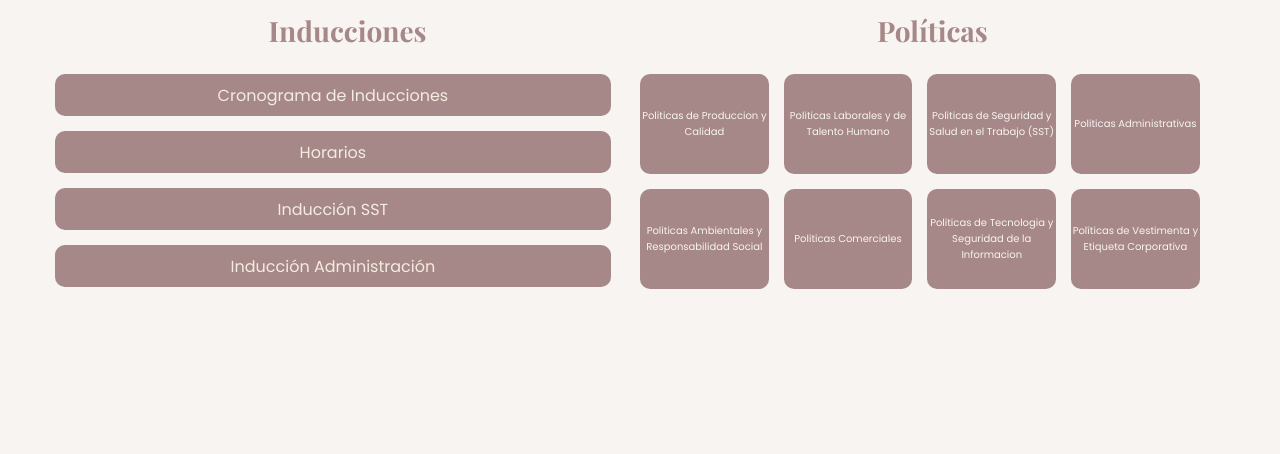
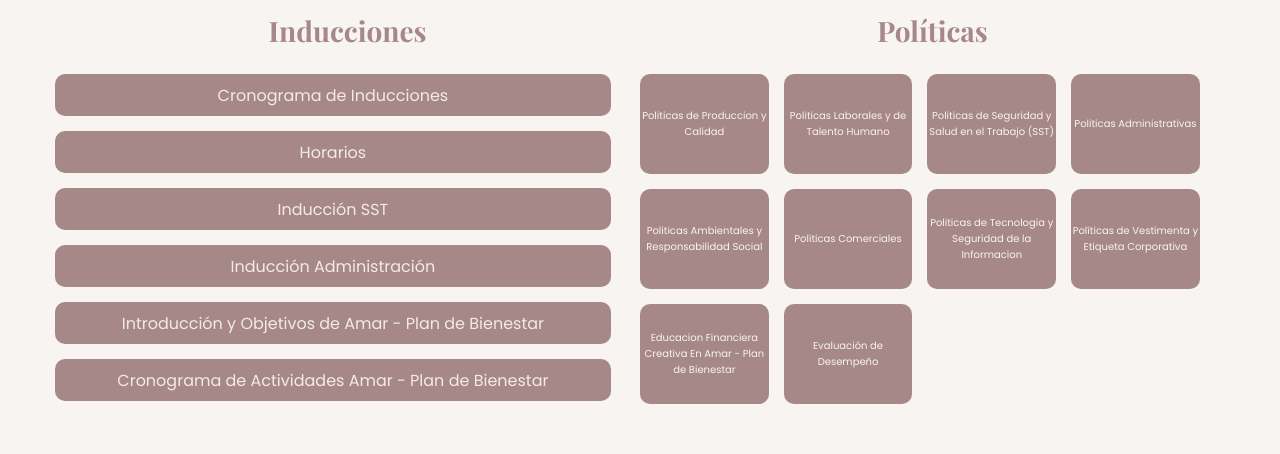
Before and after one commit to JohaMRincon/AmarConfecciones, a plain HTML site: page politicas.html in a window 1280 px wide. Shown: the part 256-710 px from the top of the page. Drawn offline with nearby package versions, Linux system fonts and the light colour scheme; a web font is replaced by a local one.

Commit message:
documentos extras

```diff
--- a/politicas.html
+++ b/politicas.html
@@ -109,6 +109,23 @@
               >
                 <span>Inducción Administración</span>
               </a>
+              <a
+                class="intereses"
+                href="documentos/Introduccion y objetivos.pdf"
+                target="_blank"
+              >
+                <span
+                  >Introducción y Objetivos de Amar - Plan de Bienestar</span
+                >
+              </a>
+
+              <a
+                class="intereses"
+                href="documentos/cronograma plan de bienestar.pdf"
+                target="_blank"
+              >
+                <span>Cronograma de Actividades Amar - Plan de Bienestar</span>
+              </a>
             </div>
           </div>
 
@@ -196,6 +213,20 @@
                   });
                 });
               </script>
+              <a
+                class="pasatiempos"
+                href="documentos/educacion financiera creativa.pdf"
+                target="_blank"
+              >
+                Educacion Financiera Creativa En Amar - Plan de Bienestar
+              </a>
+              <a
+                class="pasatiempos"
+                href="documentos/Evaluacion de desempeño.pdf"
+                target="_blank"
+              >
+                Evaluación de Desempeño
+              </a>
             </div>
           </div>
         </div>
```
Also changed, not shown: 4 other files.
